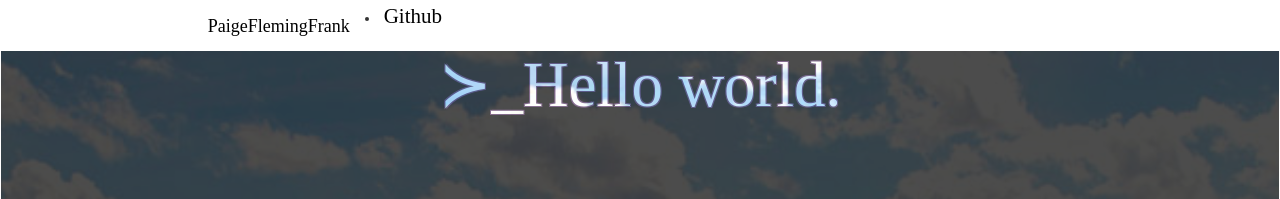
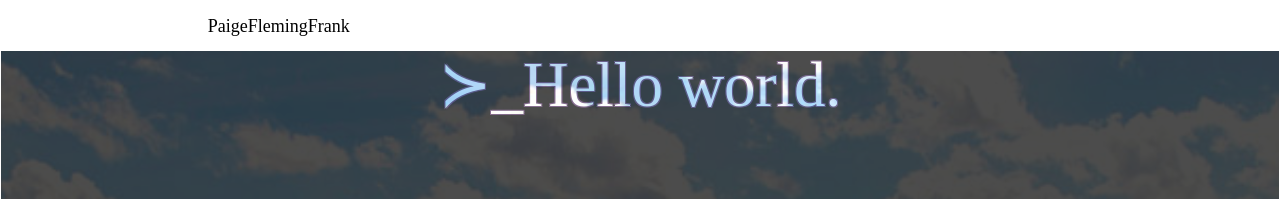
Before and after one commit to pfrank7/pfrank7.github.io, a Jekyll site: the page built from index.html, in a window 1280 px wide and 900 px high. Shown: the top 199 px of the window. Built offline with Jekyll 4.4.1, drawn with Linux system fonts in a browser that asks for light colours; nearby versions of some CDN libraries.

Commit message:
Update default.html

```diff
--- a/_layouts/default.html
+++ b/_layouts/default.html
@@ -29,9 +29,6 @@
 					<div class="navbar-header">
       						<a class="navbar-brand" href="#">PaigeFlemingFrank</a>
     					</div>
-					<div class="collapse navbar-collapse" id="myNavbar">
-		        			<li style = "left:100%;" ><a href="https://github.com/pfrank7"> Github </a></li>
-					</div>
 				</div>
 			</nav-->
 			<div class="cont" style = "background-color: white;"><!--margin-top: 30px-->
```
